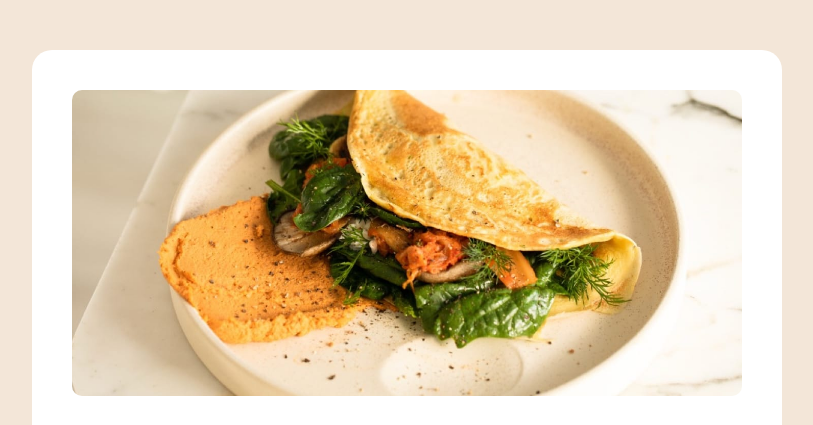
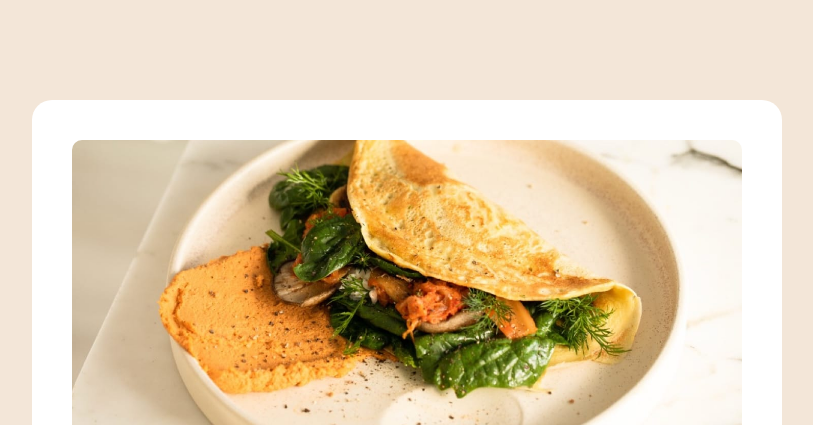
Before and after one commit to kaveeshagim/recipe-page, a plain HTML site: page index.html in a window 1280 px wide. Shown: the top 425 px of the page, without its empty margins (233-1046 px from the left). Drawn offline with Linux system fonts and the light colour scheme.

Commit message:
changed the body margin

```diff
--- a/styles.css
+++ b/styles.css
@@ -38,7 +38,7 @@ body {
   align-items: center;
   min-height: 100vh;
   background-color: var(--stone-100);
-  padding: 50px;
+  margin: 100px;
 }
 
 h1,
```
